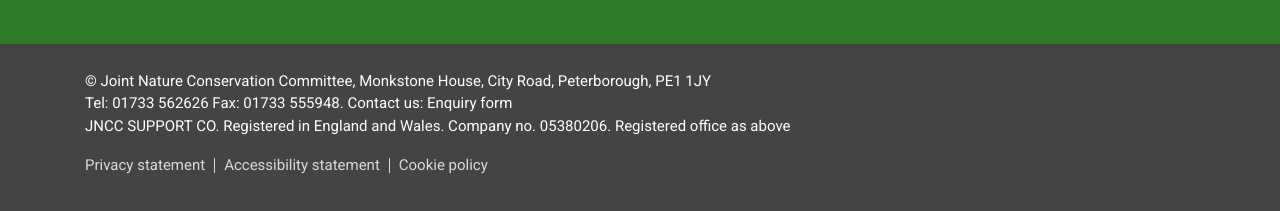
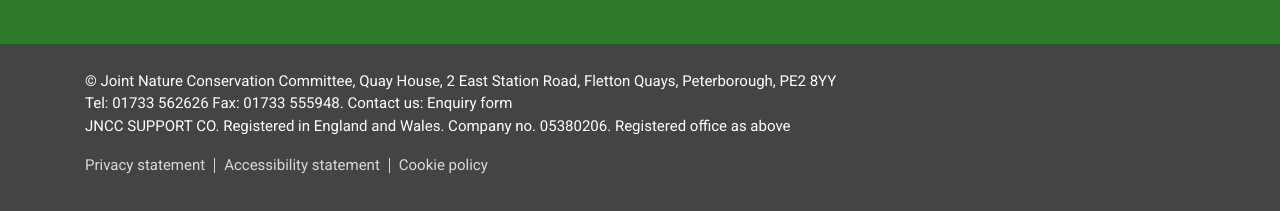
Before and after one commit to jncc/jncc.github.io, a website with bundled scripts: page index.html in a window 1280 px wide. Shown: the part 925-1136 px from the top of the page. Built offline with nearby package versions, Linux system fonts and the light colour scheme; a web font is replaced by a local one.

Commit message:
Updating office address

```diff
--- a/index.html
+++ b/index.html
@@ -133,7 +133,7 @@
             </div>
             <div class="footer-bottom">
                 <div class="container">
-                    <p>© Joint Nature Conservation Committee, Monkstone House, City Road, Peterborough, PE1 1JY<br>Tel:
+                    <p>© Joint Nature Conservation Committee, Quay House, 2 East Station Road, Fletton Quays, Peterborough, PE2 8YY<br>Tel:
                         01733 562626 Fax: 01733 555948. Contact us:&nbsp;<a href="https://jncc.gov.uk/contact/?ref=data"
                             title="contact" data-anchor="?ref=data">Enquiry form</a><br>JNCC SUPPORT CO. Registered in
                         England and Wales. Company no. 05380206. Registered office as above</p>
```
